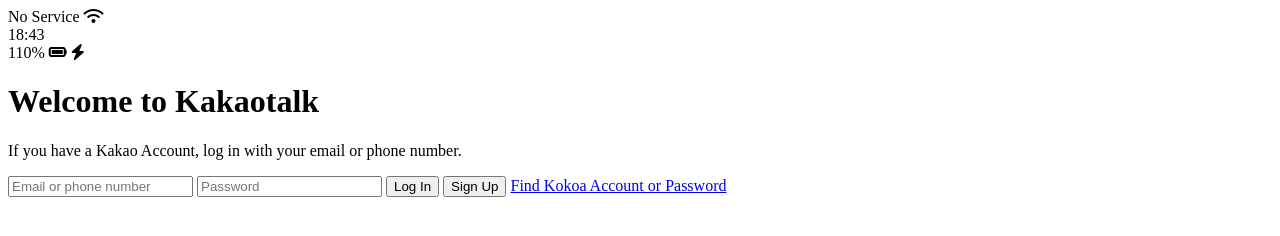
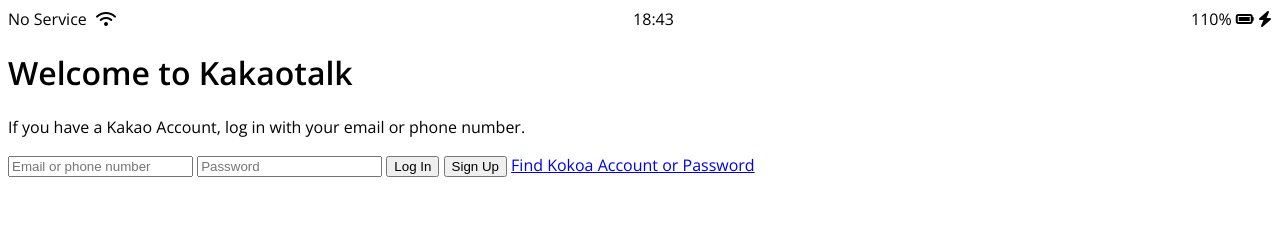
Before and after one commit to pendulum256/kakaoclone, a plain HTML site: page index.html in a window 1280 px wide. Drawn offline with nearby package versions, Linux system fonts and the light colour scheme.

Commit message:
plus css

```diff
--- /dev/null
+++ b/css/styles.css
@@ -0,0 +1,12 @@
+@import url("https://fonts.googleapis.com/css2?family=Open+Sans:wght@400;600&display=swap");
+body {
+  font-family: "Open Sans", sans-serif;
+}
+
+.status-bar {
+  display: flex;
+  justify-content: space-between;
+}
+.status-bar__column:first-child span {
+  margin-right: 5px;
+}
--- a/index.html
+++ b/index.html
@@ -1,6 +1,7 @@
 <!DOCTYPE html>
 <html lang="en">
   <head>
+    <link rel="stylesheet" href="css/styles.css" />
     <meta charset="UTF-8" />
     <meta name="viewport" content="width=device-width, initial-scale=1.0" />
     <title>Welcome to kakaotalk</title>
```
